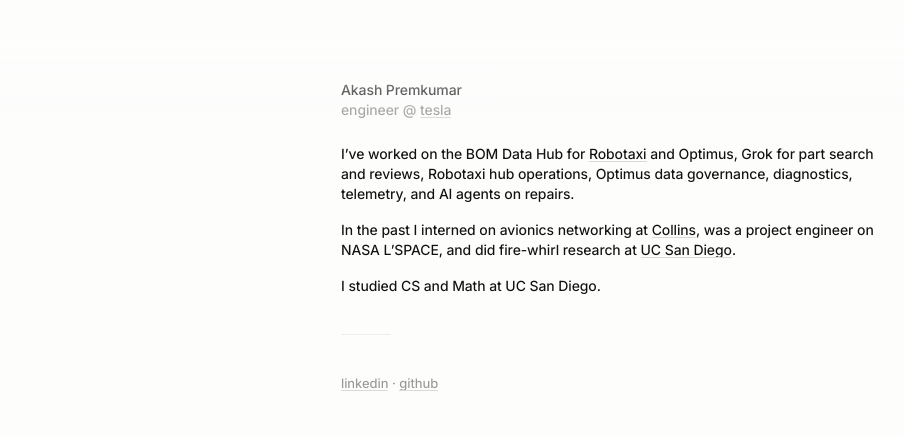
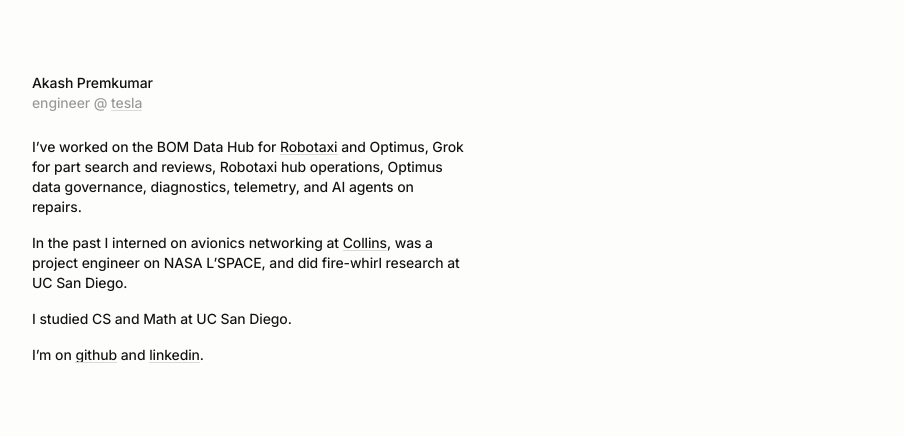
Before and after one commit to akashnaren/akashnaren.github.io, a plain HTML site: page index.html in a window 1280 px wide. Shown: the whole page, without its empty margins (24-928 px from the left). Drawn offline with Linux system fonts and the light colour scheme.

Commit message:
Left-weight the column like mntruell.com. Contact as a last sentence.

```diff
--- a/index.html
+++ b/index.html
@@ -13,6 +13,8 @@
     <link rel="stylesheet" href="styles.css" />
   </head>
   <body>
+    <div id="holder">
+      <div id="left"></div>
       <main>
         <header>
           <h1>Akash Premkumar</h1>
@@ -32,12 +34,14 @@
           <a href="https://ucsd.edu/">UC San Diego</a>.
         </p>
         <p>I studied CS and Math at UC San Diego.</p>
-
-      <footer>
-        <a href="https://www.linkedin.com/in/akash-premkumar-39826b1b7/">linkedin</a>
-        ·
+        <p>
+          I’m on
           <a href="https://github.com/akashnaren">github</a>
-      </footer>
+          and
+          <a href="https://www.linkedin.com/in/akash-premkumar-39826b1b7/">linkedin</a>.
+        </p>
       </main>
+      <div id="right"></div>
+    </div>
   </body>
 </html>
--- a/styles.css
+++ b/styles.css
@@ -20,27 +20,24 @@
   -webkit-font-smoothing: antialiased;
 }
 
-main {
-  position: relative;
-  max-width: 36.375rem;
-  margin: 0 auto;
-  padding: 5rem 1rem 2.5rem;
+#holder {
+  display: flex;
+  margin: 25px 0;
 }
 
-main::before {
-  content: "";
-  position: fixed;
-  top: 0;
-  left: 0;
-  right: 0;
-  height: 8rem;
-  background: linear-gradient(
-    to bottom,
-    #fdfdfc 20%,
-    rgba(253, 253, 252, 0)
-  );
-  pointer-events: none;
-  z-index: 9;
+#left,
+#right {
+  flex-grow: 100;
+  min-width: 1em;
+}
+
+#left {
+  max-width: 4em;
+}
+
+main {
+  max-width: 31em;
+  padding: 3rem 0 2.5rem;
 }
 
 header {
@@ -48,8 +45,7 @@
 }
 
 h1,
-p,
-footer {
+p {
   font-size: 14px;
   line-height: 20px;
   letter-spacing: -0.09px;
@@ -100,20 +96,3 @@
   padding: 0 2px;
   margin: 0 -2px;
 }
-
-footer {
-  margin-top: 2.375rem;
-  padding-top: 0;
-  font-size: 13px;
-  letter-spacing: -0.04px;
-  color: rgba(0, 0, 0, 0.4);
-}
-
-footer::before {
-  content: "";
-  display: block;
-  width: 3.125rem;
-  height: 1px;
-  background: #ededed;
-  margin-bottom: 2.375rem;
-}
```
Lines whose indentation alone changed are shown as unchanged.
